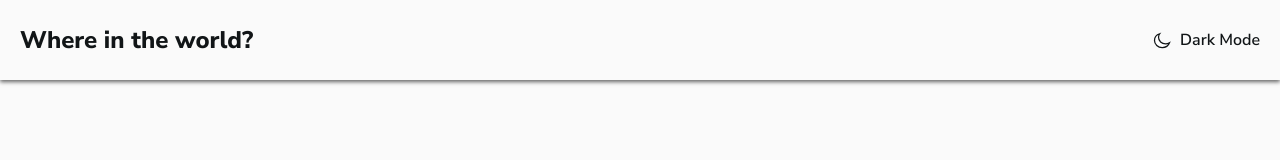
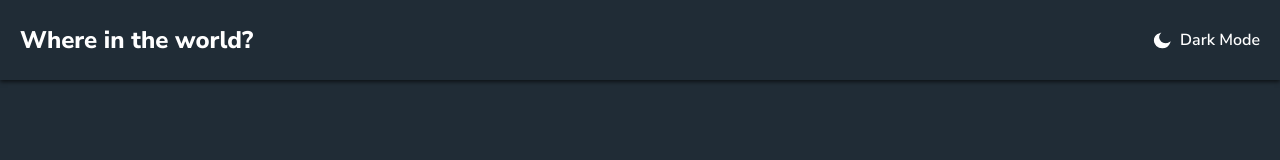
Before and after one commit to muslim0602/countries, a plain HTML site: page index.html in a window 1280 px wide. Both pictures are taken after a click on the button "Dark Mode". Drawn offline with Linux system fonts and the light colour scheme.

Commit message:
Add toggle on dark-mode

```diff
--- a/js/main.js
+++ b/js/main.js
@@ -0,0 +1,6 @@
+const elSiteThemeToggler = document.querySelector(".site-header-theme-toggler");
+
+elSiteThemeToggler.addEventListener("click" , function name(params) {
+  document.body.classList.toggle("dark-mode")
+
+});
--- a/style/style.css
+++ b/style/style.css
@@ -69,6 +69,7 @@ body{
   line-height: 16px;
   background-color: var(--body-bg);
   color: var(--text-colr);
+  transition: background-color 0.4s ease, color 0.4s ease;
 }
 
 
```
